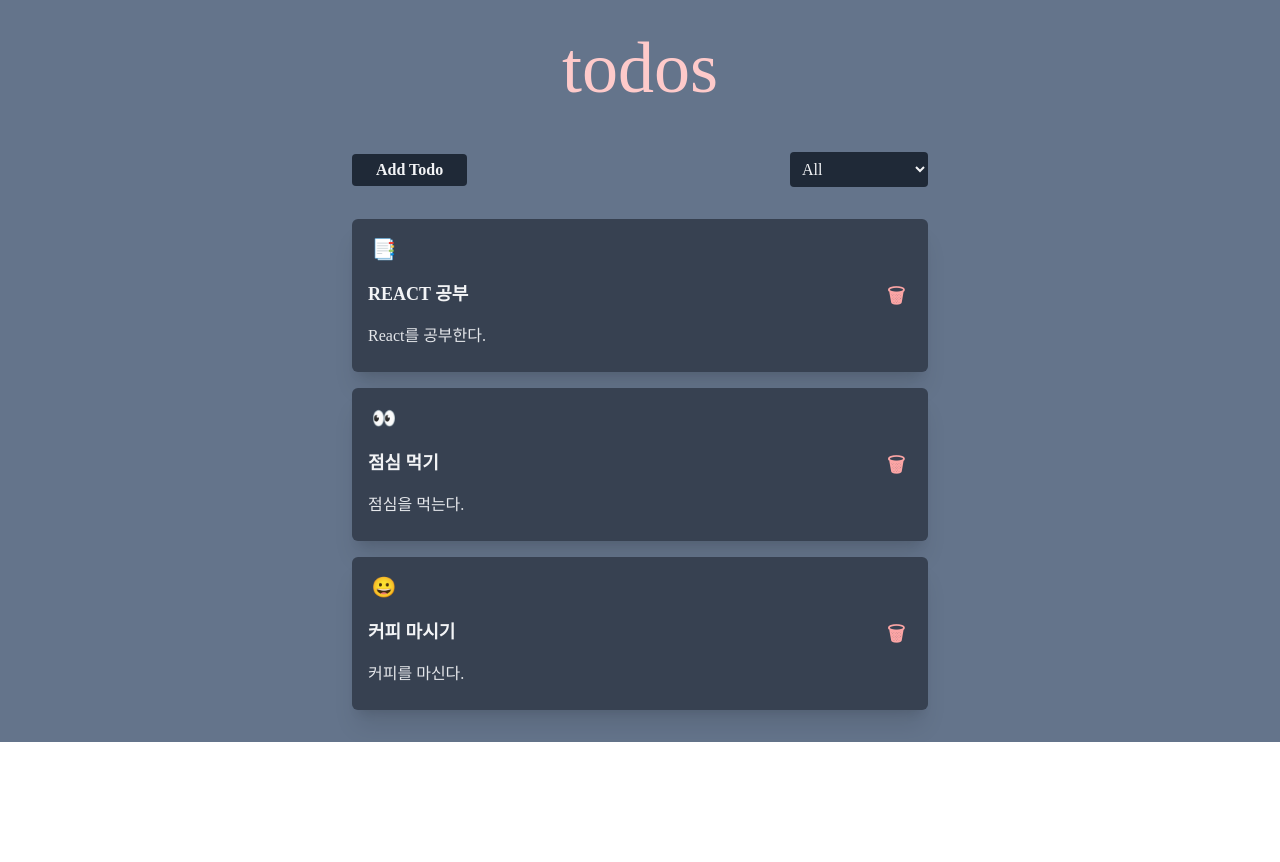
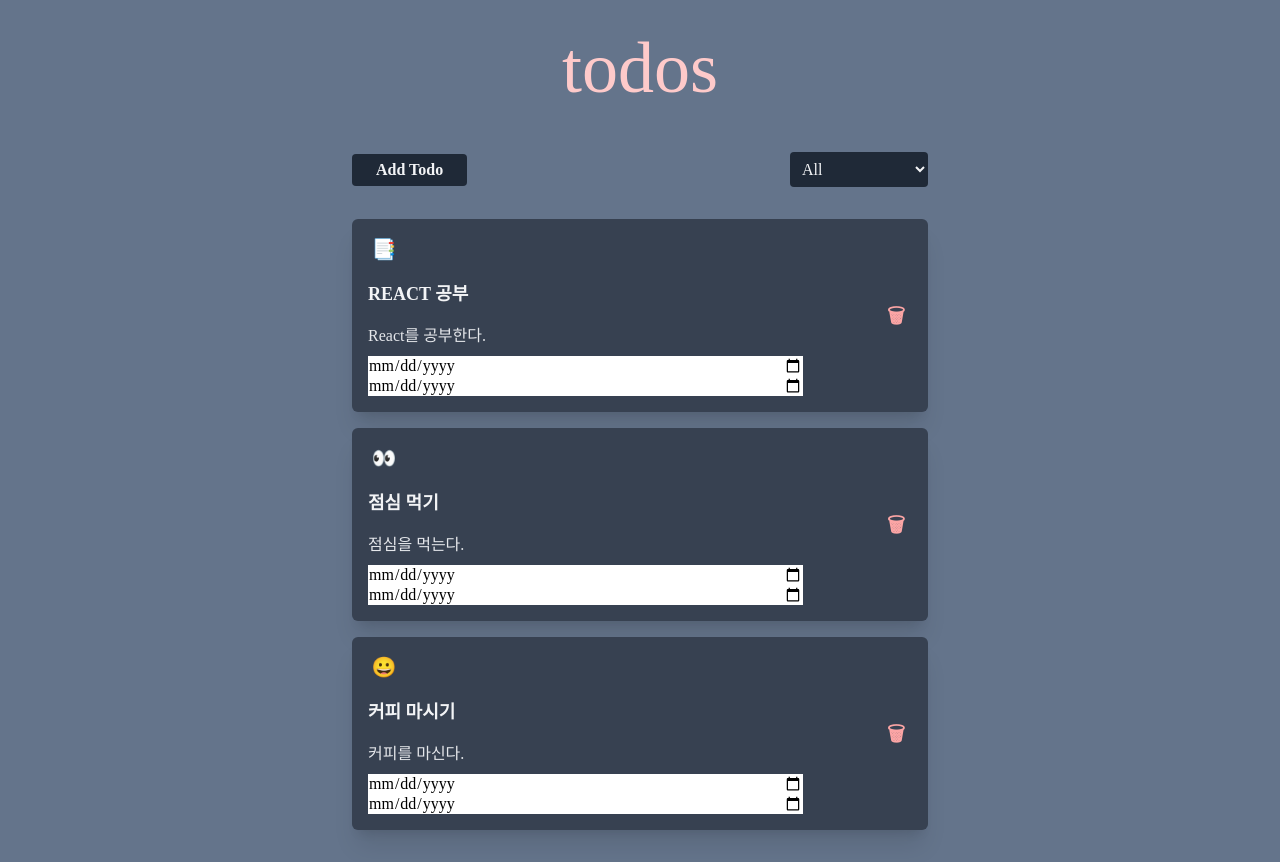
Before and after one commit to woorifisa-service-dev-3rd/backend-2nd-2todomate, a Next.js app in the folder todomate_frontend/: page /todo in a window 1280 px wide. Before the commit the page ends 800 px from the top, so only its background shows below. Built offline with nearby package versions, Linux system fonts and the light colour scheme.

Commit message:
feat: Todo startDate, dueDate input 추가

```diff
--- a/todomate_frontend/app/page.js
+++ b/todomate_frontend/app/page.js
@@ -17,7 +17,6 @@ export default function Page() {
     }
   };
 
-
   return (
     <div className="min-h-screen bg-slate-500 flex items-center justify-center">
       <div className="w-full max-w-md p-7 space-y-8 bg-gray-700 rounded-xl shadow-md">
--- a/todomate_frontend/app/todo/page.jsx
+++ b/todomate_frontend/app/todo/page.jsx
@@ -1,4 +1,4 @@
-'use client'
+"use client";
 import { useState } from "react";
 import TodoBody from "@/components/todo/TodoBody";
 import TodoHeader from "@/components/todo/TodoHeader";
@@ -30,13 +30,15 @@ export default function todo() {
   const [selectedCategory, setFilter] = useState("ALL");
 
   // Todo 등록 기능, 파라미터로 새롭게 추가할 Todo 객체를 받음
-  const addTodoHandler = ({ title, summary, category }) => {
+  const addTodoHandler = ({ title, summary, category, startDate, dueDate }) => {
     // id값을 추가해서 Todo 등록
     const newTodo = {
       id: self.crypto.randomUUID(), // Web Crypto API
       title,
       summary,
       category,
+      startDate,
+      dueDate,
     };
 
     const updatedTodos = [...todos, newTodo];
--- a/todomate_frontend/components/todo/TodoBody.jsx
+++ b/todomate_frontend/components/todo/TodoBody.jsx
@@ -1,4 +1,4 @@
-'use client'
+"use client";
 import React, { useRef, useState } from "react";
 import TodoItemV2 from "./TodoItemV2";
 
--- a/todomate_frontend/components/todo/TodoForm.jsx
+++ b/todomate_frontend/components/todo/TodoForm.jsx
@@ -1,22 +1,31 @@
-'use client'
-import React, { useState } from 'react'
-import { TODO_CATEGORY_ICON } from '@/constants/icon'
-
+"use client";
+import React, { useState } from "react";
+import { TODO_CATEGORY_ICON } from "@/constants/icon";
 
 const TodoForm = ({ onAdd, onUpdate, onClose, children, todo }) => {
-
   // children -> New Todo or Update Todo
-    const isNewTodoForm = (children) => children.startsWith('New') ? true : false;
+  const isNewTodoForm = (children) =>
+    children.startsWith("New") ? true : false;
 
   // TODO: 하나의 Todo 객체로 관리할 수 있도록 state 줄여보기
-    const [title, setTitle] = useState(isNewTodoForm(children) ? '' : todo.title);
-    const [summary, setSummary] = useState(isNewTodoForm(children) ? '' : todo.summary);
-    const [category, setCategory] = useState(isNewTodoForm(children) ? 'TODO': todo.category);
+  const [title, setTitle] = useState(isNewTodoForm(children) ? "" : todo.title);
+  const [summary, setSummary] = useState(
+    isNewTodoForm(children) ? "" : todo.summary
+  );
+  const [category, setCategory] = useState(
+    isNewTodoForm(children) ? "TODO" : todo.category
+  );
+  const [startDate, setStartDate] = useState(
+    isNewTodoForm(children) ? "" : todo.startDate
+  );
+  const [dueDate, setDueDate] = useState(
+    isNewTodoForm(children) ? "" : todo.dueDate
+  );
 
   const addOrUpdateTodoHandler = () => {
     if (isNewTodoForm(children)) {
       // Add 로직
-            const newTodo = {title, summary, category};
+      const newTodo = { title, summary, category, startDate, dueDate };
       onAdd(newTodo);
     } else {
       // Update 로직
@@ -24,47 +33,104 @@ const TodoForm = ({ onAdd, onUpdate, onClose, children, todo }) => {
         id: todo.id,
         title, // title: title과 같음
         summary,
-                category
-            }
+        category,
+        startDate,
+        dueDate,
+      };
       onUpdate(updateTodo);
     }
-        onClose()
-    }
+    onClose();
+  };
 
   return (
     <>
-            <h3 className="text-3xl text-red-200">{ children }</h3>
-            <form className='my-2'>
+      <h3 className="text-3xl text-red-200">{children}</h3>
+      <form className="my-2">
         <div>
-                    <label className='block mb-2 text-xl text-white' htmlFor='title'>Title</label>
-                    <input className='w-full p-2 border-[1px] border-gray-300 bg-gray-200 text-gray-900 rounded'
-                           type='text' id='title' value={title} onChange={event => setTitle(event.target.value)} />
+          <label className="block mb-2 text-xl text-white" htmlFor="title">
+            Title
+          </label>
+          <input
+            className="w-full p-2 border-[1px] border-gray-300 bg-gray-200 text-gray-900 rounded"
+            type="text"
+            id="title"
+            value={title}
+            onChange={(event) => setTitle(event.target.value)}
+          />
         </div>
         <div>
-                    <label className='block mb-2 text-xl text-white' htmlFor='summary'>Summary</label>
-                    <textarea className='w-full p-2 border-[1px] border-gray-300 bg-gray-200 text-gray-900 rounded'
-                              id='summary' rows='5' value={summary} onChange={event => setSummary(event.target.value)} />
+          <label className="block mb-2 text-xl text-white" htmlFor="summary">
+            Summary
+          </label>
+          <textarea
+            className="w-full p-2 border-[1px] border-gray-300 bg-gray-200 text-gray-900 rounded"
+            id="summary"
+            rows="5"
+            value={summary}
+            onChange={(event) => setSummary(event.target.value)}
+          />
         </div>
         <div>
-                    <label className='block mb-2 text-xl text-white' htmlFor='category'>Category</label>
-                    <select className='w-full p-2 border-[1px] border-gray-300 bg-gray-200 text-gray-900 rounded'
-                            id='category' value={category} onChange={event => setCategory(event.target.value)} >
-
-                        <option value='TODO'>{TODO_CATEGORY_ICON.TODO} To do</option>
-                        <option value='PROGRESS'>{TODO_CATEGORY_ICON.PROGRESS} On progress</option>
-                        <option value='DONE'>{TODO_CATEGORY_ICON.DONE} Done</option>
+          <label className="block mb-2 text-xl text-white" htmlFor="category">
+            Category
+          </label>
+          <select
+            className="w-full p-2 border-[1px] border-gray-300 bg-gray-200 text-gray-900 rounded"
+            id="category"
+            value={category}
+            onChange={(event) => setCategory(event.target.value)}
+          >
+            <option value="TODO">{TODO_CATEGORY_ICON.TODO} To do</option>
+            <option value="PROGRESS">
+              {TODO_CATEGORY_ICON.PROGRESS} On progress
+            </option>
+            <option value="DONE">{TODO_CATEGORY_ICON.DONE} Done</option>
           </select>
         </div>
+        <div>
+          <label className="block mb-2 text-xl text-white" htmlFor="startDate">
+            Start Date
+          </label>
+          <input
+            className="w-full p-2 border-[1px] border-gray-300 bg-gray-200 text-gray-900 rounded"
+            type="date"
+            id="startDate"
+            value={startDate}
+            onChange={(event) => setStartDate(event.target.value)}
+          />
+        </div>
+        <div>
+          <label className="block mb-2 text-xl text-white" htmlFor="dueDate">
+            Due Date
+          </label>
+          <input
+            className="w-full p-2 border-[1px] border-gray-300 bg-gray-200 text-gray-900 rounded"
+            type="date"
+            id="dueDate"
+            value={dueDate}
+            onChange={(event) => setDueDate(event.target.value)}
+          />
+        </div>
         {/* {isFormInValid && <div className='mt-2 text-red-500'>모든 항목을 채워서 작성해주세요</div>} */}
-                <div className='flex justify-end gap-4'>
-                    <button className='text-xl text-white' type='button' onClick={onClose}>Cancel</button>
-                    <button className='px-6 py-3 text-xl text-red-200' type='button' onClick={addOrUpdateTodoHandler}>
-                        {isNewTodoForm(children) ? 'Add' : 'Update'}
+        <div className="flex justify-end gap-4">
+          <button
+            className="text-xl text-white"
+            type="button"
+            onClick={onClose}
+          >
+            Cancel
+          </button>
+          <button
+            className="px-6 py-3 text-xl text-red-200"
+            type="button"
+            onClick={addOrUpdateTodoHandler}
+          >
+            {isNewTodoForm(children) ? "Add" : "Update"}
           </button>
         </div>
       </form>
     </>
-  )
-}
+  );
+};
 
-export default TodoForm
+export default TodoForm;
--- a/todomate_frontend/components/todo/TodoItemV2.jsx
+++ b/todomate_frontend/components/todo/TodoItemV2.jsx
@@ -1,8 +1,7 @@
-'use client'
+"use client";
 import React, { useEffect, useState } from "react";
 import IconButton from "@/components/ui/IconButton";
 import { TODO_CATEGORY_ICON } from "@/constants/icon";
-
 
 const TodoItemV2 = ({
   todo,
@@ -21,7 +20,19 @@ const TodoItemV2 = ({
   const [title, setTitle] = useState(todo.title);
   const [summary, setSummary] = useState(todo.summary);
   const [category, setCategory] = useState(todo.category);
+  const [startDate, setStartDate] = useState(todo.startDate);
+  const [dueDate, setDueDate] = useState(todo.dueDate);
   const [isInValid, setIsInValid] = useState(false);
+
+  // useEffect로 상태 값이 제대로 설정되는지 확인
+  useEffect(() => {
+    console.log("Todoitemv2");
+    console.log("Title: ", title);
+    console.log("Summary: ", summary);
+    console.log("Category: ", category);
+    console.log("StartDate: ", startDate);
+    console.log("DueDate: ", dueDate);
+  }, [title, summary, category, startDate, dueDate]);
 
   const updateHandler = () => {
     if (title === "" || summary === "") {
@@ -37,6 +48,8 @@ const TodoItemV2 = ({
       title,
       summary,
       category,
+      startDate,
+      dueDate,
     };
     onUpdate(updateTodo);
   };
@@ -44,6 +57,8 @@ const TodoItemV2 = ({
   const backHandler = () => {
     setTitle(todo.title);
     setSummary(todo.summary);
+    setStartDate(todo.startDate);
+    setDueDate(todo.dueDate);
     setIsUpdateMode(false);
     setIsInValid(false);
   };
@@ -55,14 +70,19 @@ const TodoItemV2 = ({
   };
 
   useEffect(() => {
-    if (title !== todo.title || summary !== todo.summary) {
+    if (
+      title !== todo.title ||
+      summary !== todo.summary ||
+      startDate !== todo.startDate ||
+      dueDate !== todo.dueDate
+    ) {
       setIsUpdateMode(true);
     }
 
-    if (title !== "" && summary !== "") {
+    if (title !== "" && summary !== "" && startDate !== "" && dueDate !== "") {
       setIsInValid(false);
     }
-  }, [title, summary]);
+  }, [title, summary, startDate, dueDate]);
 
   useEffect(() => {
     updateHandler();
@@ -113,6 +133,18 @@ const TodoItemV2 = ({
               event.target.style.height = `${event.target.scrollHeight}px`; // 내용에 따라 높이를 설정
             }}
           />
+
+          <input
+            type="date"
+            value={startDate}
+            onChange={(event) => setStartDate(event.target.value)}
+          />
+          <input
+            type="date"
+            value={dueDate}
+            onChange={(event) => setDueDate(event.target.value)}
+          />
+
           {isInValid && (
             <div className="mt-2 text-red-500">
               모든 항목을 채워서 작성해주세요
--- a/todomate_frontend/components/todo/TodoPage.jsx
+++ b/todomate_frontend/components/todo/TodoPage.jsx
@@ -1,4 +1,4 @@
-'use client'
+"use client";
 import { useState } from "react";
 import TodoBody from "./TodoBody";
 import TodoHeader from "./TodoHeader";
@@ -10,18 +10,24 @@ const dummyTodos = [
     title: "React 공부",
     summary: "React를 공부한다.",
     category: "TODO",
+    startDate: "2024-09-10",
+    dueDate: "2024-09-12",
   },
   {
     id: 2,
     title: "점심 먹기",
     summary: "점심을 먹는다.",
     category: "PROGRESS",
+    startDate: "2024-09-10",
+    dueDate: "2024-09-12",
   },
   {
     id: 3,
     title: "커피 마시기",
     summary: "커피를 마신다.",
     category: "DONE",
+    startDate: "2024-09-10",
+    dueDate: "2024-09-12",
   },
 ];
 
@@ -30,13 +36,15 @@ export default function todo() {
   const [selectedCategory, setFilter] = useState("ALL");
 
   // Todo 등록 기능, 파라미터로 새롭게 추가할 Todo 객체를 받음
-  const addTodoHandler = ({ title, summary, category }) => {
+  const addTodoHandler = ({ title, summary, category, startDate, dueDate }) => {
     // id값을 추가해서 Todo 등록
     const newTodo = {
       id: self.crypto.randomUUID(), // Web Crypto API
       title,
       summary,
       category,
+      startDate,
+      dueDate,
     };
 
     const updatedTodos = [...todos, newTodo];
--- a/todomate_frontend/package.json
+++ b/todomate_frontend/package.json
@@ -9,9 +9,10 @@
     "lint": "next lint"
   },
   "dependencies": {
-    "next": "14.2.9",
+    "next": "^14.2.9",
     "react": "^18",
-    "react-dom": "^18"
+    "react-dom": "^18.3.1",
+    "reat": "^0.0.1-security"
   },
   "devDependencies": {
     "autoprefixer": "^10.4.20",
```
Also changed, not shown: todomate_frontend/components/todo/TodoItem.jsx (+36 -19 lines), todomate_frontend/api/userApi.js (line endings or trailing spaces), 1 other file (tests, documents, lock files or other folders). Lines whose indentation alone changed are shown as unchanged.
